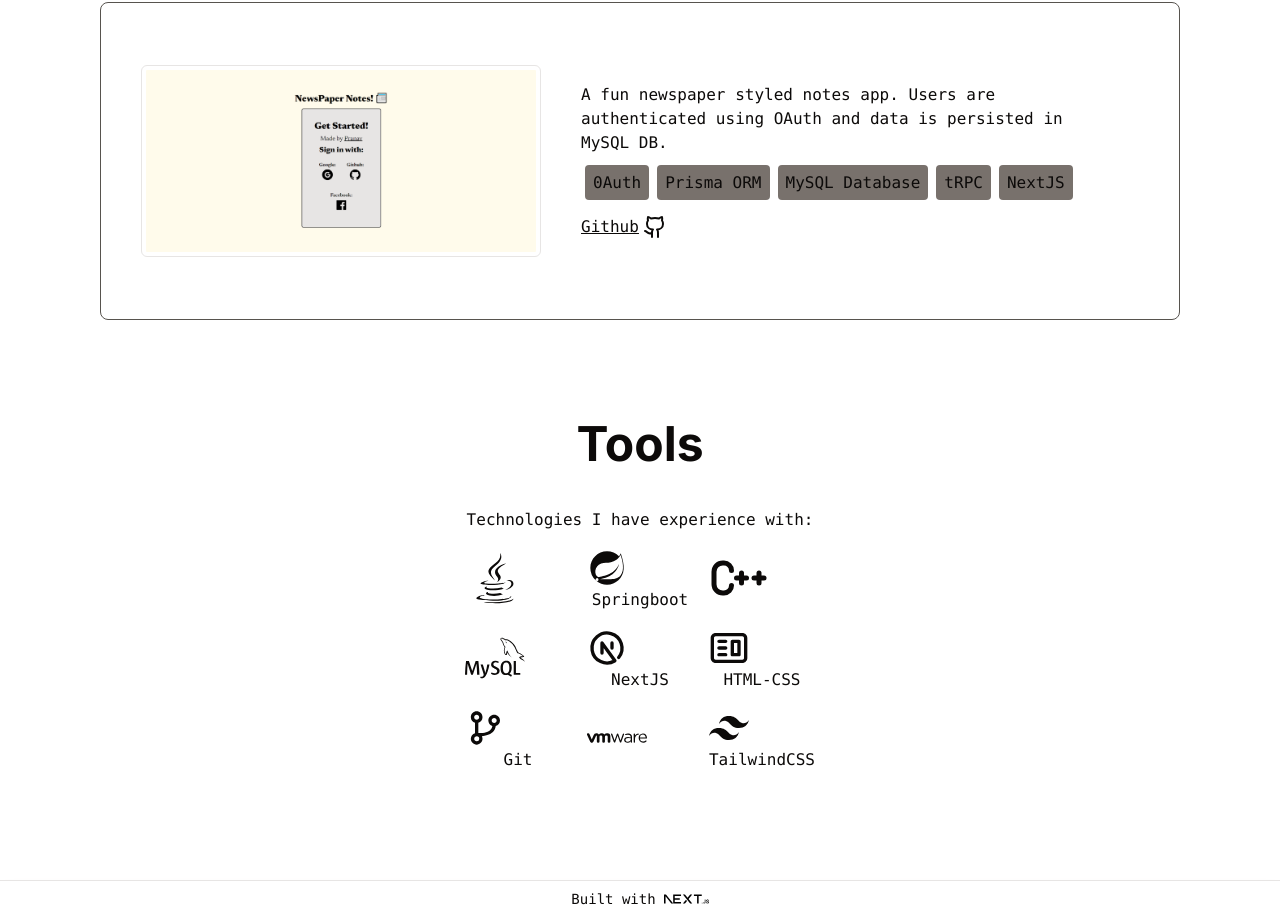
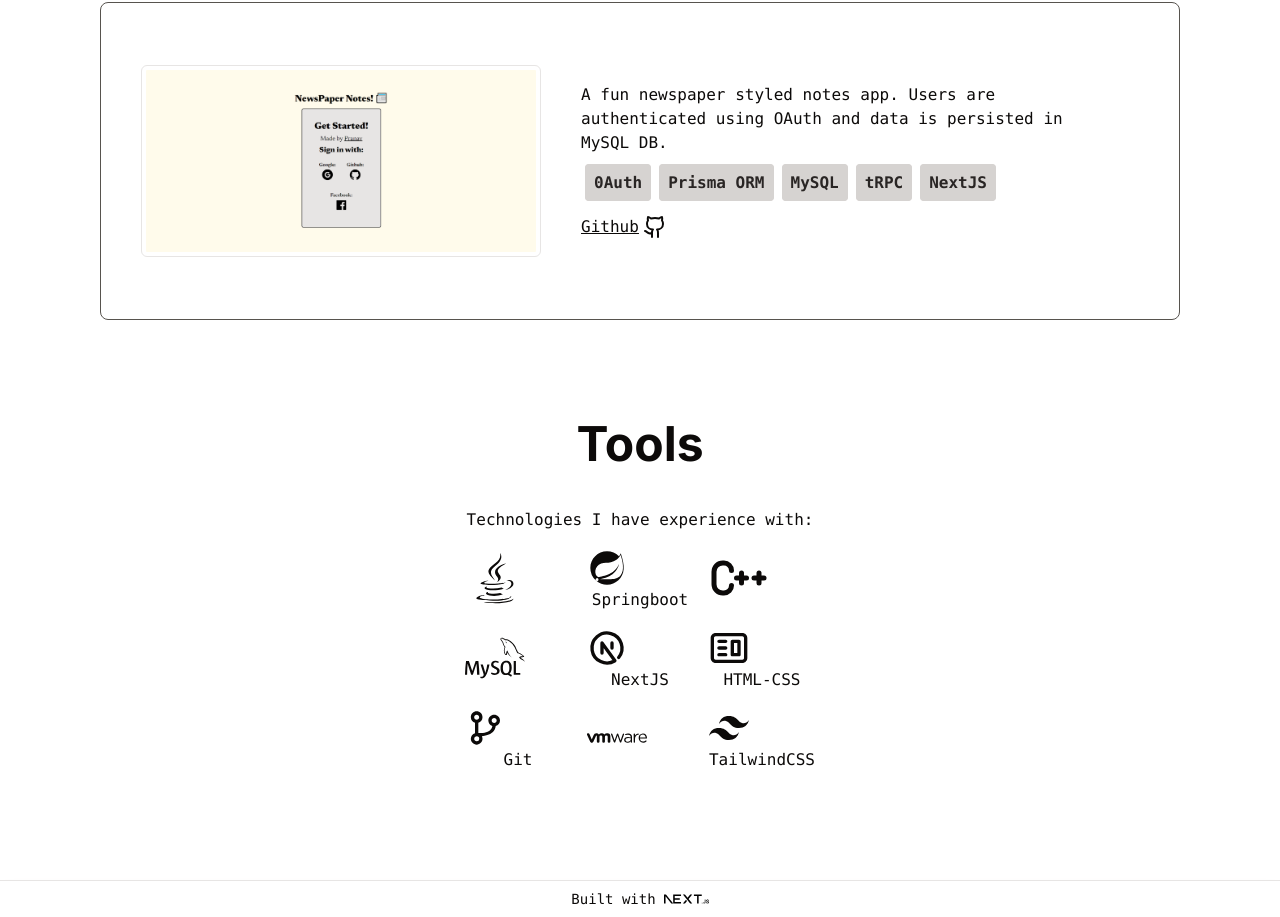
Before and after one commit to Pranav-XP/pranavtech, a Next.js app: page / in a window 1280 px wide. Shown: the part 766-1683 px from the top of the page. Built offline with nearby package versions, Linux system fonts and the light colour scheme.

Commit message:
updated skills pilss

```diff
--- a/components/project.tsx
+++ b/components/project.tsx
@@ -32,7 +32,7 @@ const Project = () => {
                 <div className="p-2"></div>
                 {project.toolsApplied.map((tool) => (
                   <span
-                    className="hidden md:inline md:text-center md:bg-stone-500 md:m-1 md:p-2 p-1 rounded-sm"
+                    className="hidden text-stone-800 font-bold border border-stone-300 md:inline md:text-center md:bg-stone-300 md:m-1 md:p-2 p-1 rounded-sm"
                     key={tool.id}
                   >
                     {tool.skill}
--- a/lib/utils.ts
+++ b/lib/utils.ts
@@ -38,7 +38,7 @@ export const projects = [
       },
       {
         id: 3,
-        skill: "MySQL Database",
+        skill: "MySQL",
       },
       {
         id: 4,
```
